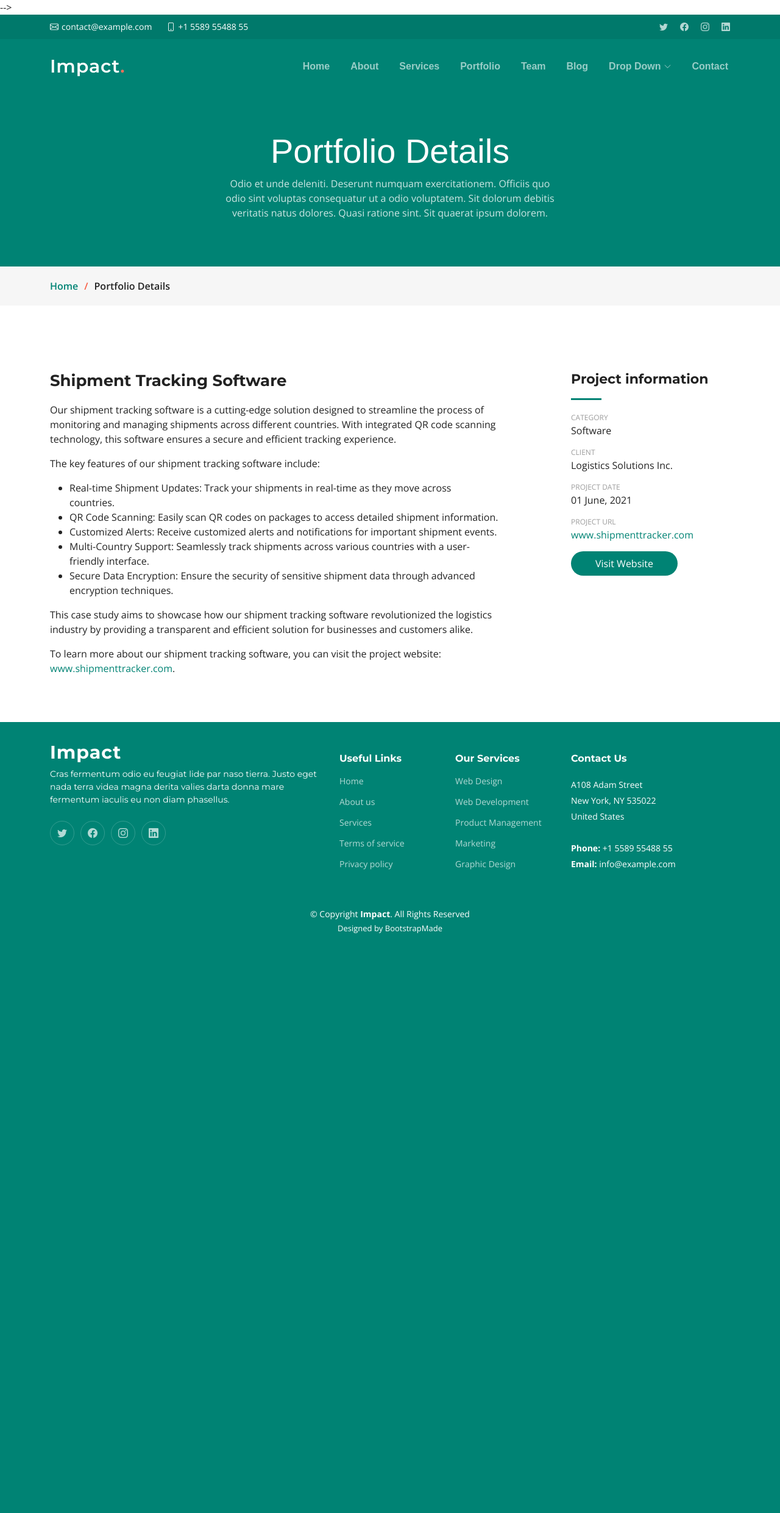
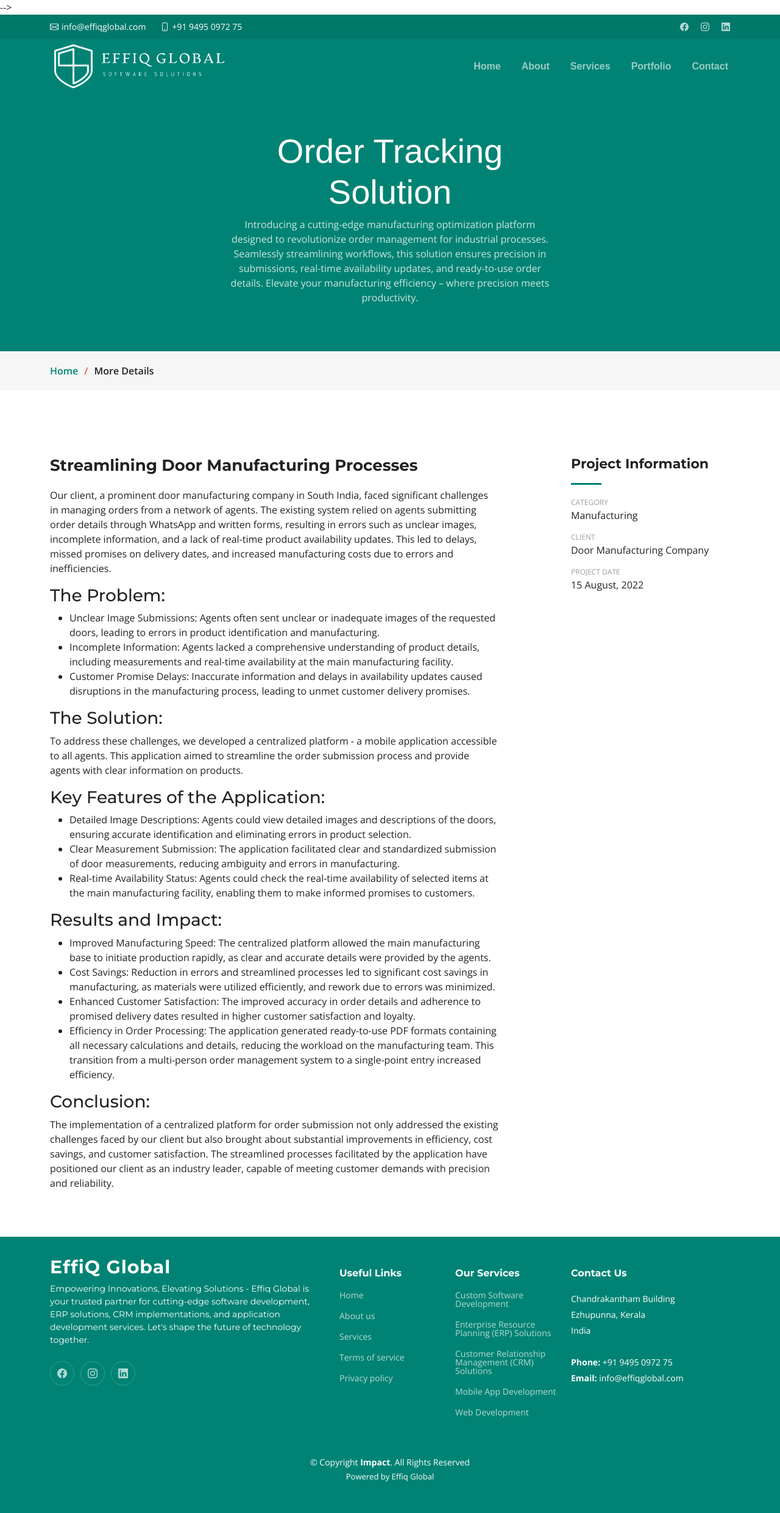
Before and after one commit to rramees/telusko, a Django app: page /hospital-management-system/ in a window 1280 px wide. Shown: the whole page at 61% size. Before the commit the page ends 1531 px from the top, so only its background shows below. Run offline with Django 4.2, Linux system fonts and the light colour scheme; some libraries are stand-ins or nearby versions.

Commit message:
Hospital management finalised sample for all other products

```diff
--- a/templates/hospital_management_system.html
+++ b/templates/hospital_management_system.html
@@ -56,52 +56,34 @@
   <section id="topbar" class="topbar d-flex align-items-center">
     <div class="container d-flex justify-content-center justify-content-md-between">
       <div class="contact-info d-flex align-items-center">
-        <i class="bi bi-envelope d-flex align-items-center"><a href="mailto:contact@example.com">contact@example.com</a></i>
-        <i class="bi bi-phone d-flex align-items-center ms-4"><span>+1 5589 55488 55</span></i>
+        <i class="bi bi-envelope d-flex align-items-center"><a href="mailto:contact@example.com'">info@effiqglobal.com</a></i>
+        <i class="bi bi-phone d-flex align-items-center ms-4"><span>+91 9495 0972 75</span></i>
       </div>
       <div class="social-links d-none d-md-flex align-items-center">
-        <a href="#" class="twitter"><i class="bi bi-twitter"></i></a>
-        <a href="#" class="facebook"><i class="bi bi-facebook"></i></a>
-        <a href="#" class="instagram"><i class="bi bi-instagram"></i></a>
-        <a href="#" class="linkedin"><i class="bi bi-linkedin"></i></i></a>
+        <a href="https://www.facebook.com/profile.php?id=61555240749374" class="facebook"><i class="bi bi-facebook"></i></a>
+        <a href="https://www.instagram.com/effiq_global/" class="instagram"><i class="bi bi-instagram"></i></a>
+        <a href="https://www.linkedin.com/company/effiq-global-software-solutions-ltd/" class="linkedin"><i class="bi bi-linkedin"></i></i></a>
       </div>
     </div>
   </section><!-- End Top Bar -->
 
+
   <header id="header" class="header d-flex align-items-center">
 
     <div class="container-fluid container-xl d-flex align-items-center justify-content-between">
-      <a href="index.html" class="logo d-flex align-items-center">
+      <a href="{% url 'index' %}" class="logo d-flex align-items-center">
         <!-- Uncomment the line below if you also wish to use an image logo -->
         <!-- <img src="assets/img/logo.png" alt=""> -->
-        <h1>Impact<span>.</span></h1>
+        <!-- <h1>Effiq Global<span>.</span></h1> -->
+        <img style="min-height: 5rem;" src="{% static 'img/logo/logo.png' %}" alt="">
       </a>
       <nav id="navbar" class="navbar">
         <ul>
-          <li><a href="#hero">Home</a></li>
-          <li><a href="#about">About</a></li>
-          <li><a href="#services">Services</a></li>
-          <li><a href="#portfolio">Portfolio</a></li>
-          <li><a href="#team">Team</a></li>
-          <li><a href="blog.html">Blog</a></li>
-          <li class="dropdown"><a href="#"><span>Drop Down</span> <i class="bi bi-chevron-down dropdown-indicator"></i></a>
-            <ul>
-              <li><a href="#">Drop Down 1</a></li>
-              <li class="dropdown"><a href="#"><span>Deep Drop Down</span> <i class="bi bi-chevron-down dropdown-indicator"></i></a>
-                <ul>
-                  <li><a href="#">Deep Drop Down 1</a></li>
-                  <li><a href="#">Deep Drop Down 2</a></li>
-                  <li><a href="#">Deep Drop Down 3</a></li>
-                  <li><a href="#">Deep Drop Down 4</a></li>
-                  <li><a href="#">Deep Drop Down 5</a></li>
-                </ul>
-              </li>
-              <li><a href="#">Drop Down 2</a></li>
-              <li><a href="#">Drop Down 3</a></li>
-              <li><a href="#">Drop Down 4</a></li>
-            </ul>
-          </li>
-          <li><a href="#contact">Contact</a></li>
+          <li><a href='/#hero'>Home</a></li>
+          <li><a href="/#about">About</a></li>
+          <li><a href="/#services">Services</a></li>
+          <li><a href="/#portfolio">Portfolio</a></li>
+          <li><a href="/#contact">Contact</a></li>
         </ul>
       </nav><!-- .navbar -->
 
@@ -120,8 +102,8 @@
         <div class="container position-relative">
           <div class="row d-flex justify-content-center">
             <div class="col-lg-6 text-center">
-              <h2>Portfolio Details</h2>
-              <p>Odio et unde deleniti. Deserunt numquam exercitationem. Officiis quo odio sint voluptas consequatur ut a odio voluptatem. Sit dolorum debitis veritatis natus dolores. Quasi ratione sint. Sit quaerat ipsum dolorem.</p>
+              <h2>Order Tracking Solution</h2>
+              <p>Introducing a cutting-edge manufacturing optimization platform designed to revolutionize order management for industrial processes. Seamlessly streamlining workflows, this solution ensures precision in submissions, real-time availability updates, and ready-to-use order details. Elevate your manufacturing efficiency – where precision meets productivity.</p>
             </div>
           </div>
         </div>
@@ -130,7 +112,7 @@
         <div class="container">
           <ol>
             <li><a href="index.html">Home</a></li>
-            <li>Portfolio Details</li>
+            <li>More Details</li>
           </ol>
         </div>
       </nav>
@@ -148,27 +130,39 @@
 
       <div class="col-lg-8">
         <div class="portfolio-description">
-          <h2>Shipment Tracking Software</h2>
+          <h2>Streamlining Door Manufacturing Processes</h2>
           <p>
-            Our shipment tracking software is a cutting-edge solution designed to streamline the process of monitoring and managing shipments across different countries. With integrated QR code scanning technology, this software ensures a secure and efficient tracking experience.
+            Our client, a prominent door manufacturing company in South India, faced significant challenges in managing orders from a network of agents. The existing system relied on agents submitting order details through WhatsApp and written forms, resulting in errors such as unclear images, incomplete information, and a lack of real-time product availability updates. This led to delays, missed promises on delivery dates, and increased manufacturing costs due to errors and inefficiencies.
           </p>
-          <p>
-            The key features of our shipment tracking software include:
-          </p>
+          <h3>The Problem:</h3>
           <ul>
-            <li>Real-time Shipment Updates: Track your shipments in real-time as they move across countries.</li>
-            <li>QR Code Scanning: Easily scan QR codes on packages to access detailed shipment information.</li>
-            <li>Customized Alerts: Receive customized alerts and notifications for important shipment events.</li>
-            <li>Multi-Country Support: Seamlessly track shipments across various countries with a user-friendly interface.</li>
-            <li>Secure Data Encryption: Ensure the security of sensitive shipment data through advanced encryption techniques.</li>
+            <li>Unclear Image Submissions: Agents often sent unclear or inadequate images of the requested doors, leading to errors in product identification and manufacturing.</li>
+            <li>Incomplete Information: Agents lacked a comprehensive understanding of product details, including measurements and real-time availability at the main manufacturing facility.</li>
+            <li>Customer Promise Delays: Inaccurate information and delays in availability updates caused disruptions in the manufacturing process, leading to unmet customer delivery promises.</li>
           </ul>
 
+          <h3>The Solution:</h3>
           <p>
-            This case study aims to showcase how our shipment tracking software revolutionized the logistics industry by providing a transparent and efficient solution for businesses and customers alike.
+            To address these challenges, we developed a centralized platform - a mobile application accessible to all agents. This application aimed to streamline the order submission process and provide agents with clear information on products.
           </p>
+          <h3>Key Features of the Application:</h3>
+          <ul>
+            <li>Detailed Image Descriptions: Agents could view detailed images and descriptions of the doors, ensuring accurate identification and eliminating errors in product selection.</li>
+            <li>Clear Measurement Submission: The application facilitated clear and standardized submission of door measurements, reducing ambiguity and errors in manufacturing.</li>
+            <li>Real-time Availability Status: Agents could check the real-time availability of selected items at the main manufacturing facility, enabling them to make informed promises to customers.</li>
+          </ul>
 
+          <h3>Results and Impact:</h3>
+          <ul>
+            <li>Improved Manufacturing Speed: The centralized platform allowed the main manufacturing base to initiate production rapidly, as clear and accurate details were provided by the agents.</li>
+            <li>Cost Savings: Reduction in errors and streamlined processes led to significant cost savings in manufacturing, as materials were utilized efficiently, and rework due to errors was minimized.</li>
+            <li>Enhanced Customer Satisfaction: The improved accuracy in order details and adherence to promised delivery dates resulted in higher customer satisfaction and loyalty.</li>
+            <li>Efficiency in Order Processing: The application generated ready-to-use PDF formats containing all necessary calculations and details, reducing the workload on the manufacturing team. This transition from a multi-person order management system to a single-point entry increased efficiency.</li>
+          </ul>
+
+          <h3>Conclusion:</h3>
           <p>
-            To learn more about our shipment tracking software, you can visit the project website: <a href="#">www.shipmenttracker.com</a>.
+            The implementation of a centralized platform for order submission not only addressed the existing challenges faced by our client but also brought about substantial improvements in efficiency, cost savings, and customer satisfaction. The streamlined processes facilitated by the application have positioned our client as an industry leader, capable of meeting customer demands with precision and reliability.
           </p>
 
         </div>
@@ -176,13 +170,13 @@
 
       <div class="col-lg-3">
         <div class="portfolio-info">
-          <h3>Project information</h3>
+          <h3>Project Information</h3>
           <ul>
-            <li><strong>Category</strong> <span>Software</span></li>
-            <li><strong>Client</strong> <span>Logistics Solutions Inc.</span></li>
-            <li><strong>Project date</strong> <span>01 June, 2021</span></li>
-            <li><strong>Project URL</strong> <a href="#">www.shipmenttracker.com</a></li>
-            <li><a href="#" class="btn-visit align-self-start">Visit Website</a></li>
+            <li><strong>Category</strong> <span>Manufacturing</span></li>
+            <li><strong>Client</strong> <span>Door Manufacturing Company</span></li>
+            <li><strong>Project Date</strong> <span>15 August, 2022</span></li>
+            <!-- <li><strong>Project URL</strong> <a href="#">www.doormanufactureopt.com</a></li>
+            <li><a href="#" class="btn-visit align-self-start">Visit Website</a></li> -->
           </ul>
         </div>
       </div>
@@ -191,6 +185,7 @@
 
   </div>
 </section><!-- End Portfolio Details Section -->
+
 
 
   </main><!-- End #main -->
@@ -202,14 +197,13 @@
       <div class="row gy-4">
         <div class="col-lg-5 col-md-12 footer-info">
           <a href="index.html" class="logo d-flex align-items-center">
-            <span>Impact</span>
+            <span>EffiQ Global</span>
           </a>
-          <p>Cras fermentum odio eu feugiat lide par naso tierra. Justo eget nada terra videa magna derita valies darta donna mare fermentum iaculis eu non diam phasellus.</p>
+          <p>Empowering Innovations, Elevating Solutions - Effiq Global is your trusted partner for cutting-edge software development, ERP solutions, CRM implementations, and application development services. Let's shape the future of technology together.</p>
           <div class="social-links d-flex mt-4">
-            <a href="#" class="twitter"><i class="bi bi-twitter"></i></a>
-            <a href="#" class="facebook"><i class="bi bi-facebook"></i></a>
-            <a href="#" class="instagram"><i class="bi bi-instagram"></i></a>
-            <a href="#" class="linkedin"><i class="bi bi-linkedin"></i></a>
+            <a href="https://www.facebook.com/profile.php?id=61555240749374" class="facebook"><i class="bi bi-facebook"></i></a>
+            <a href="https://www.instagram.com/effiq_global/" class="instagram"><i class="bi bi-instagram"></i></a>
+            <a href="https://www.linkedin.com/company/effiq-global-software-solutions-ltd/" class="linkedin"><i class="bi bi-linkedin"></i></a>
           </div>
         </div>
 
@@ -227,22 +221,22 @@
         <div class="col-lg-2 col-6 footer-links">
           <h4>Our Services</h4>
           <ul>
-            <li><a href="#">Web Design</a></li>
+            <li><a href="#">Custom Software Development</a></li>
+            <li><a href="#">Enterprise Resource Planning (ERP) Solutions</a></li>
+            <li><a href="#">Customer Relationship Management (CRM) Solutions</a></li>
+            <li><a href="#">Mobile App Development</a></li>
             <li><a href="#">Web Development</a></li>
-            <li><a href="#">Product Management</a></li>
-            <li><a href="#">Marketing</a></li>
-            <li><a href="#">Graphic Design</a></li>
           </ul>
         </div>
 
         <div class="col-lg-3 col-md-12 footer-contact text-center text-md-start">
           <h4>Contact Us</h4>
           <p>
-            A108 Adam Street <br>
-            New York, NY 535022<br>
-            United States <br><br>
-            <strong>Phone:</strong> +1 5589 55488 55<br>
-            <strong>Email:</strong> info@example.com<br>
+            Chandrakantham Building <br>
+            Ezhupunna, Kerala<br>
+            India <br><br>
+            <strong>Phone:</strong> +91 9495 0972 75<br>
+            <strong>Email:</strong> info@effiqglobal.com<br>
           </p>
 
         </div>
@@ -259,7 +253,7 @@
         <!-- You can delete the links only if you purchased the pro version. -->
         <!-- Licensing information: https://bootstrapmade.com/license/ -->
         <!-- Purchase the pro version with working PHP/AJAX contact form: https://bootstrapmade.com/impact-bootstrap-business-website-template/ -->
-        Designed by <a href="https://bootstrapmade.com/">BootstrapMade</a>
+        Powered by Effiq Global</a>
       </div>
     </div>
 
```
